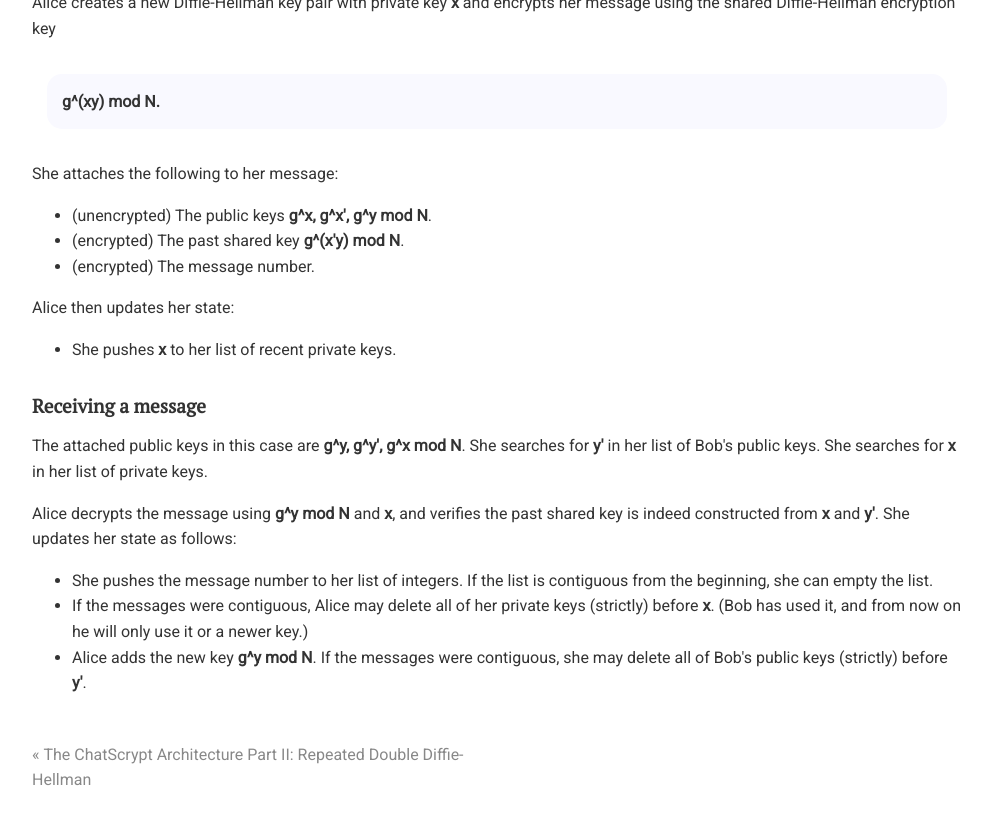
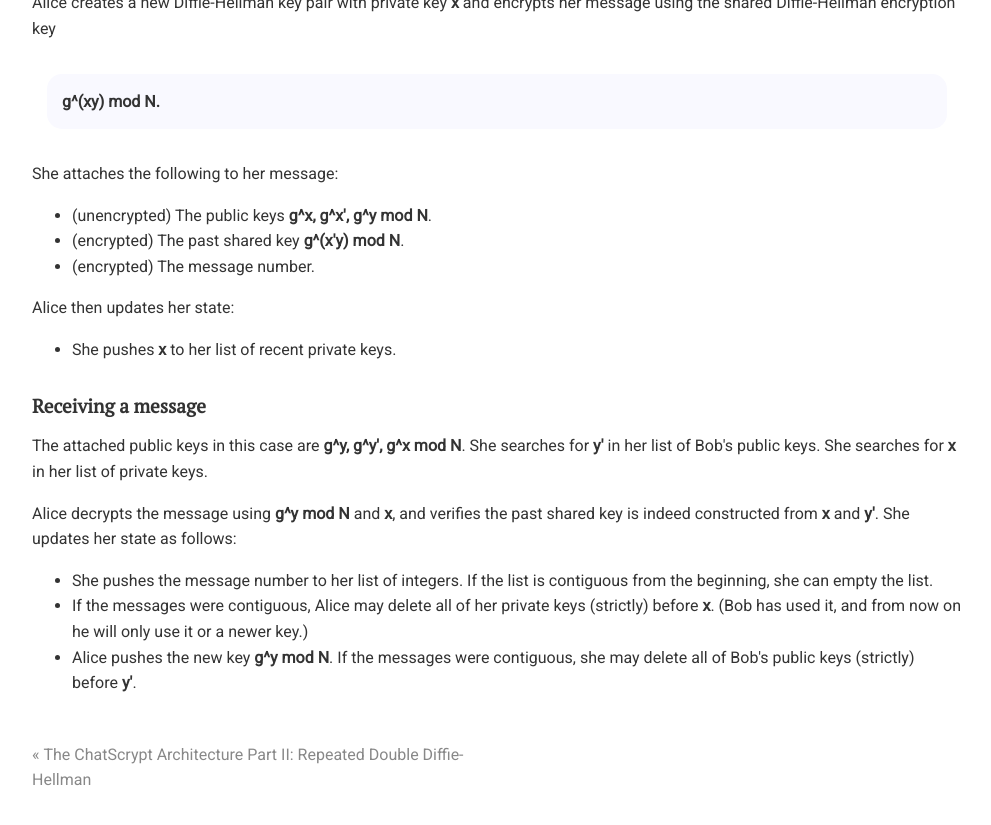
Before and after one commit to chatscrypt/chatscrypt.github.io, a Jekyll site: the page built from _posts/2020-01-23-the-chatscrypt-architecture-part-iii-authenticated-inductive-diffie-hellman.html, in a window 1280 px wide and 900 px high, scrolled down 1775 px. Shown: the top 825 px of the window, without its empty margins (143-1134 px from the left). Built offline with Jekyll 4.4.1, drawn with Linux system fonts in a browser that asks for light colours; comment, search, counter and statistics services are not loaded.

Commit message:
Update 2020-01-23-the-chatscrypt-architecture-part-iii-authenticated-inductive-diffie-hellman.html

```diff
--- a/_posts/2020-01-23-the-chatscrypt-architecture-part-iii-authenticated-inductive-diffie-hellman.html
+++ b/_posts/2020-01-23-the-chatscrypt-architecture-part-iii-authenticated-inductive-diffie-hellman.html
@@ -82,5 +82,5 @@ The attached public keys in this case are <b>g^y, g^y', g^x mod N</b>. She searc
 <ul>
 <li>She pushes the message number to her list of integers. If the list is contiguous from the beginning, she can empty the list.
 <li>If the messages were contiguous, Alice may delete all of her private keys (strictly) before <b>x</b>. (Bob has used it, and from now on he will only use it or a newer key.)
-<li>Alice adds the new key <b>g^y mod N</b>. If the messages were contiguous, she may delete all of Bob's public keys (strictly) before <b>y'</b>.
+<li>Alice pushes the new key <b>g^y mod N</b>. If the messages were contiguous, she may delete all of Bob's public keys (strictly) before <b>y'</b>.
 </ul>
```
